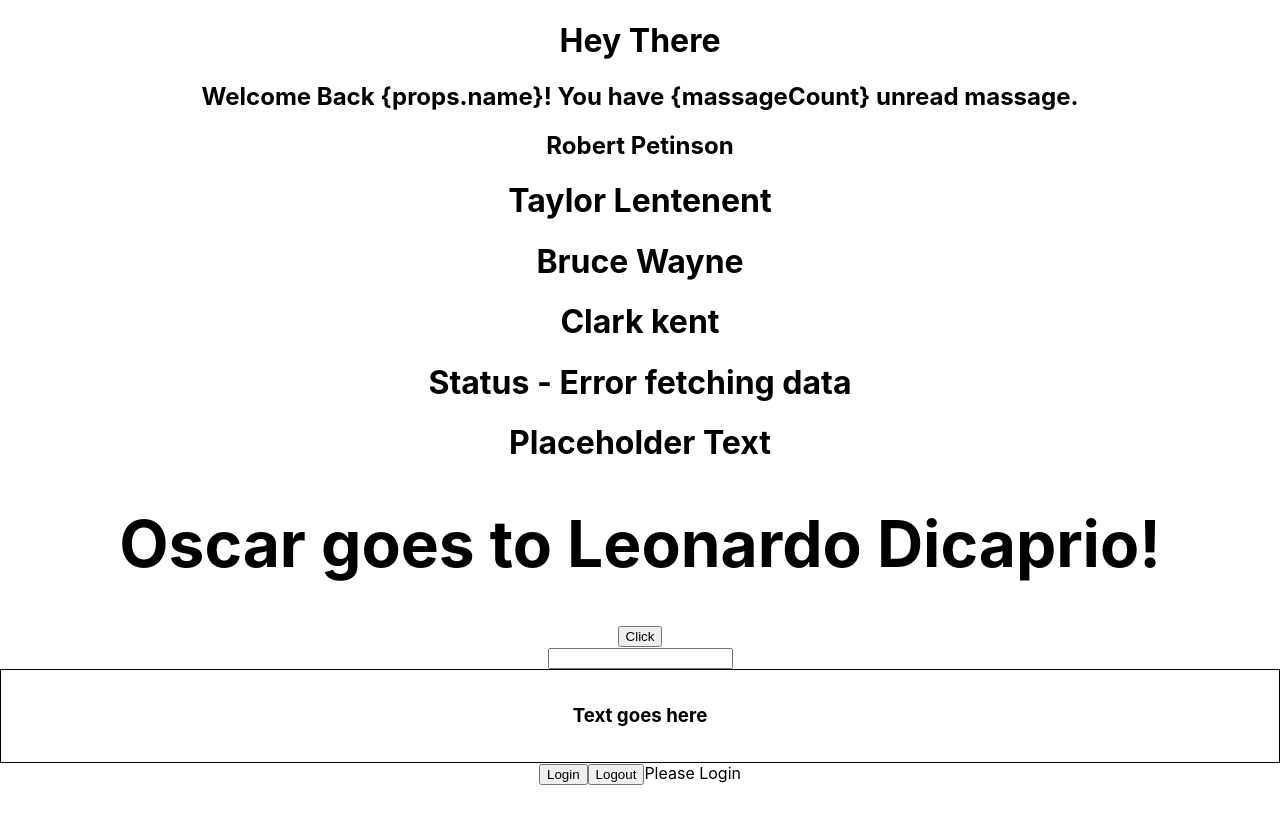
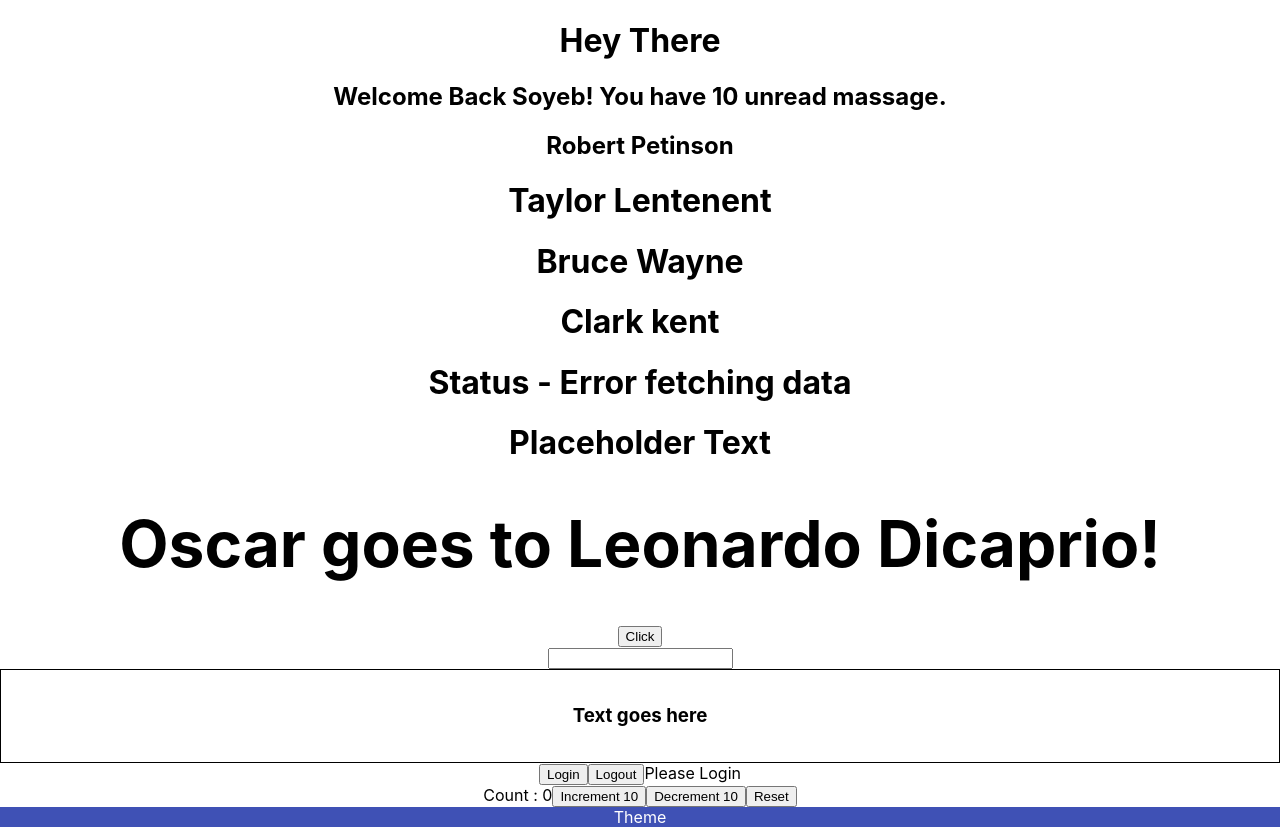
Before and after one commit to Soyebmahir/react-typescript-demo, a React (Create React App) app: page / in a window 1280 px wide. Before the commit the page ends 800 px from the top, so only its background shows below. Built offline with nearby package versions, Linux system fonts and the light colour scheme.

Commit message:
useContext useReducer with typescript

```diff
--- a/src/App.tsx
+++ b/src/App.tsx
@@ -1,16 +1,19 @@
 
-import { Console } from 'console';
 import './App.css';
 import Button from './components/Button';
 import Container from './components/Container';
 import Greet from './components/Greet';
 import Heading from './components/Heading';
+import Counter from './components/Hooks/Counter';
 import User from './components/Hooks/User';
 import Input from './components/Input';
 import Oscar from './components/Oscar';
 import Person from './components/Person';
 import PersonList from './components/PersonList';
 import Status from './components/Status';
+
+import {ThemeContextProvider} from './components/Hooks/Context/ThemeContext'
+import Box from './components/Hooks/Context/Box';
 
 
 function App() {
@@ -51,6 +54,13 @@ function App() {
       (event)}></Input>
       <Container styles={{border:'1px solid black', padding:'1rem'}}></Container>
       <User name='Soyeb' email='tssoyeb@gmail.com'></User>
+      <Counter></Counter>
+
+      <ThemeContextProvider>
+        <Box></Box>
+      </ThemeContextProvider>
+
+
     </div>
   );
 }
--- a/src/components/Greet.tsx
+++ b/src/components/Greet.tsx
@@ -9,7 +9,7 @@ const Greet = (props:GreetProps) => {
   const {massageCount=0} =props
     return (
         <div>
-          <h2> {props.isLoggedIn? ` Welcome Back {props.name}! You have {massageCount} unread massage.`:'Welcome Guest'} </h2>
+          <h2> {props.isLoggedIn? ` Welcome Back ${props.name}! You have ${massageCount} unread massage.`:'Welcome Guest'} </h2>
         </div>
     );
 };
--- /dev/null
+++ b/src/components/Hooks/Context/Box.tsx
@@ -0,0 +1,13 @@
+import { useContext } from "react";
+import { ThemeContext } from "./ThemeContext";
+
+const Box = () => {
+    const theme = useContext(ThemeContext)
+    return (
+        <div style={{background:theme.primary.main, color:theme.primary.text}}>
+            Theme
+        </div>
+    );
+};
+
+export default Box;
--- /dev/null
+++ b/src/components/Hooks/Context/ThemeContext.tsx
@@ -0,0 +1,14 @@
+import React, { createContext } from "react";
+import { theme } from "./theme";
+
+type ThemeContextProviderProps  = {
+    children : React.ReactNode
+}
+
+export const ThemeContext = createContext(theme)
+
+export const ThemeContextProvider =({children}:ThemeContextProviderProps)=>{
+    return <ThemeContext.Provider value={theme}>
+        {children}
+    </ThemeContext.Provider>
+}
--- /dev/null
+++ b/src/components/Hooks/Context/theme.ts
@@ -0,0 +1,10 @@
+export const theme ={
+    primary:{
+        main:'#3f51b5',
+        text:'#fff'
+    },
+    secondary:{
+        main:'#f50057',
+        text:'#fff'
+    }
+}
--- /dev/null
+++ b/src/components/Hooks/Counter.tsx
@@ -0,0 +1,44 @@
+import { useReducer } from "react";
+const initialState ={count:0}
+
+type counterState ={
+    count:number
+}
+
+type updateCounter={
+    type:'increment'|'decrement'
+    payload:number
+}
+
+type resetCounter={
+    type:'reset'
+}
+
+type counterAction=updateCounter|resetCounter
+
+function reducer(state :counterState, action:counterAction){
+    switch (action.type){
+        case 'increment':
+            return {count:state.count + action.payload}
+        case 'decrement':
+            return {count:state.count - action.payload}
+        case 'reset':
+        return initialState
+        default:
+            return state
+    }
+}
+
+const Counter = () => {
+     const [state,dispatch]=useReducer(reducer,initialState)
+    return (
+        <>
+          Count : {state.count}
+          <button onClick={()=>dispatch({type:'increment' ,payload:10})}>Increment 10</button>
+          <button onClick={()=>dispatch({type:'decrement' ,payload:10})}>Decrement 10</button>
+          <button onClick={()=>dispatch({type:'reset'})}>Reset</button>
+        </>
+    );
+};
+
+export default Counter;
--- a/src/components/Hooks/User.tsx
+++ b/src/components/Hooks/User.tsx
@@ -1,4 +1,4 @@
-import React from 'react';
+
 import { useState } from 'react';
 
 type userProps={
@@ -7,7 +7,7 @@ type userProps={
 }
 
 const User = (props:userProps) => {
-const [user,setUser]=useState<null | userProps>(null)
+const [user,setUser]=useState <null | userProps> (null)
 const loggedIn=()=>{
 
     setUser({
```
